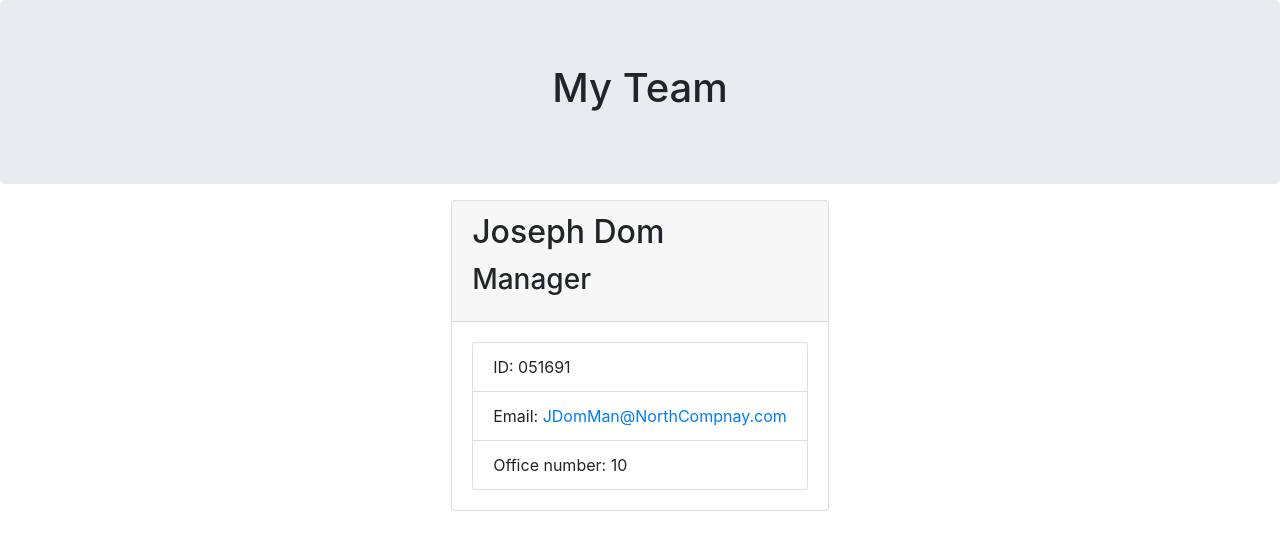
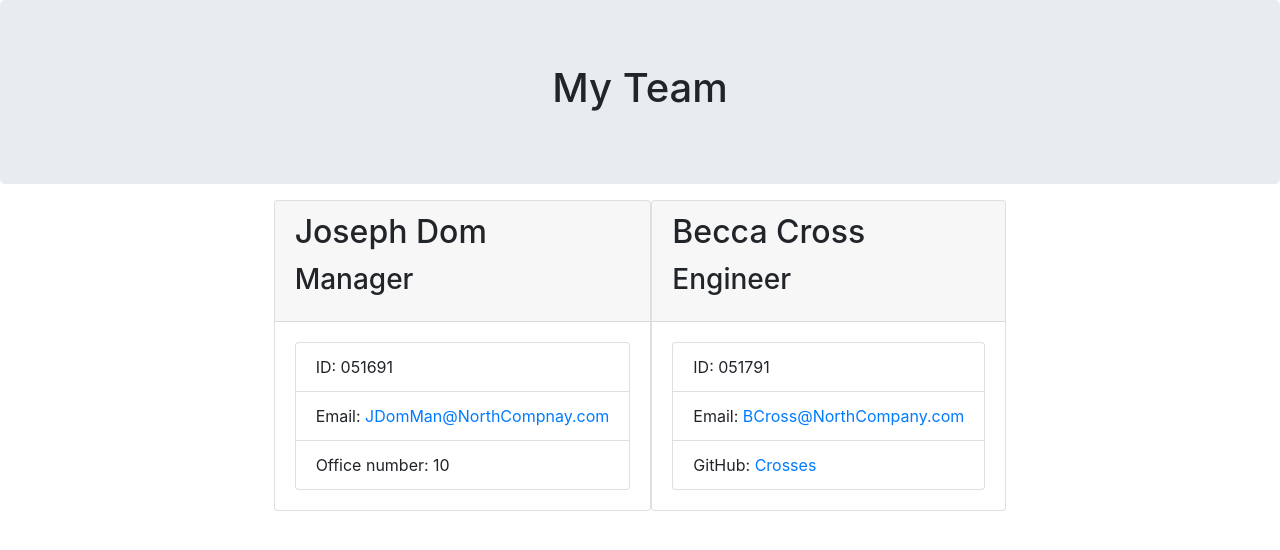
Before and after one commit to CMFuertes/Team-Profile-Generator, a website: page output/team.html in a window 1280 px wide. Drawn offline with nearby package versions, Linux system fonts and the light colour scheme.

Commit message:
added engineer card

```diff
--- a/output/team.html
+++ b/output/team.html
@@ -29,8 +29,24 @@
                         <ul class="list-group">
                             <li class="list-group-item">ID: 051691</li>
                             <li class="list-group-item">Email: <a
-                                    href="mailto:JDomMan@NorthCompany.com">JDomMan@NorthCompnay.com</a></li>
+                                    href="mailto:JDomMan@Northcompany.com">JDomMan@NorthCompnay.com</a></li>
                             <li class="list-group-item">Office number: 10</li>
+                        </ul>
+                    </div>
+                </div>
+
+                <div class="card employee-card engineer">
+                    <div class="card-header">
+                        <h2 class="card-title">Becca Cross</h2>
+                        <h3 class="card-title">Engineer</h3>
+                    </div>
+                    <div class="card-body">
+                        <ul class="list-group">
+                            <li class="list-group-item">ID: 051791</li>
+                            <li class="list-group-item">Email: <a
+                                    href="mailto:BCross@Northcompany.com">BCross@NorthCompany.com</a></li>
+                            <li class="list-group-item">GitHub: <a href="https://github.com/Crosses" target="_blank"
+                                    rel="noopener noreferrer">Crosses</a></li>
                         </ul>
                     </div>
                 </div>
```
